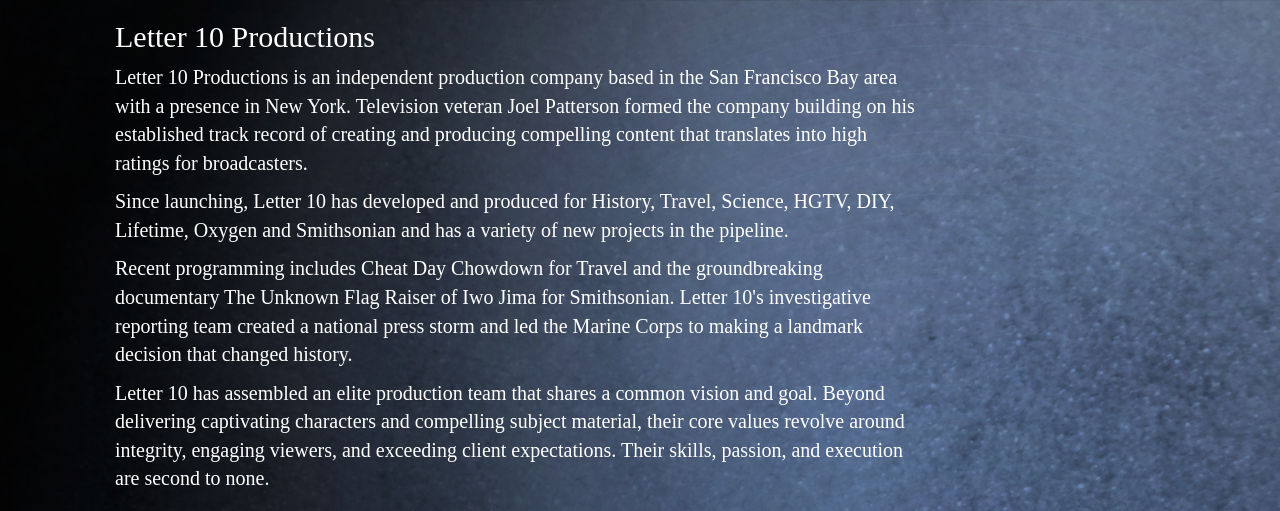
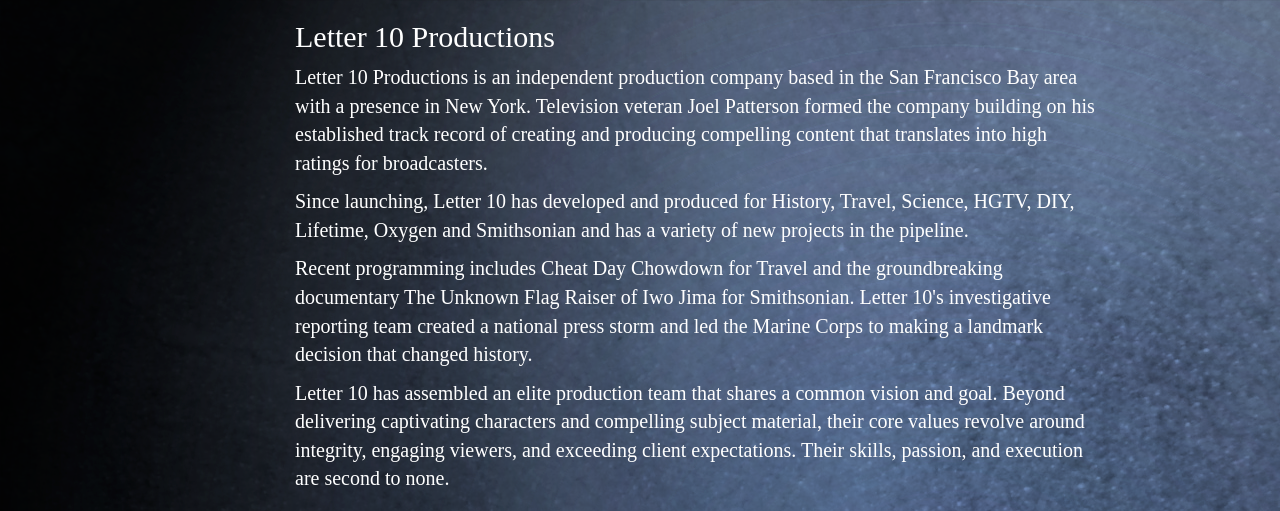
Before and after one commit to mconiaris/Letter10_Rails, a Rails app: page /about in a window 1280 px wide. Shown: the part 103-614 px from the top of the page. Run offline with Rails 7, Linux system fonts and the light colour scheme; style sheets or scripts are compiled from the project's sources; some libraries are stand-ins or nearby versions.

Commit message:
Added a margin left to the bios to make it better on larger screens.

```diff
--- a/app/assets/stylesheets/welcome.css.scss
+++ b/app/assets/stylesheets/welcome.css.scss
@@ -153,7 +153,7 @@
 
 section.bios {
   max-width: 40em;
-  margin-left: 5em;
+  margin-left: 14em;
 }
 
 /*Reel Page*/
```
